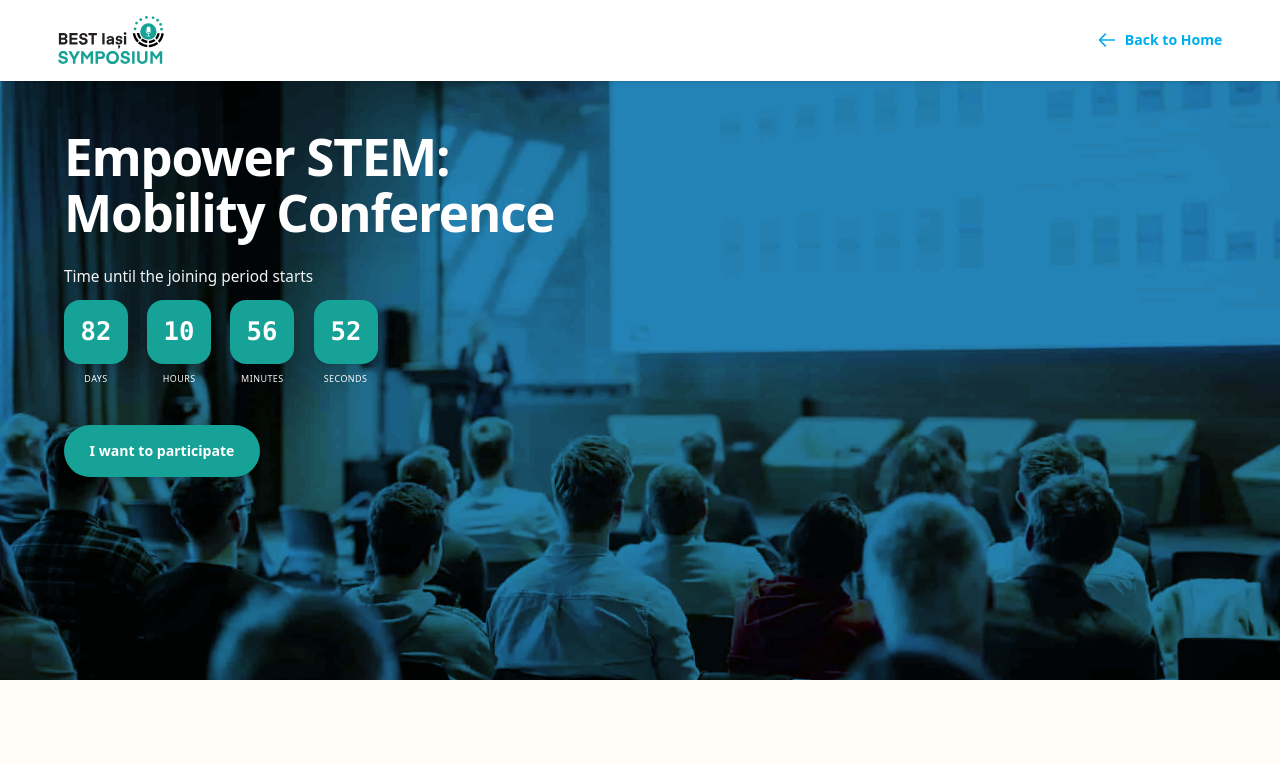
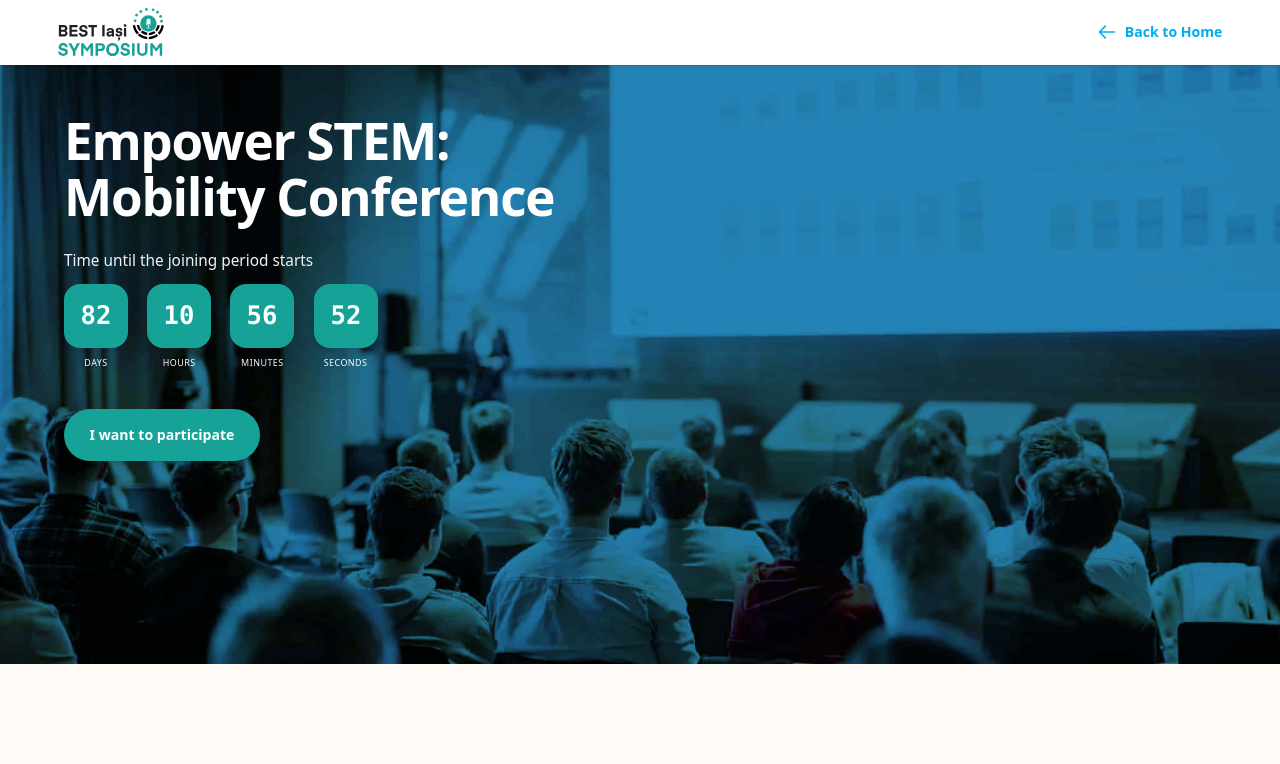
Before and after one commit to Eduard975/BIS-website, a React (Vite) app: page /BIS-website/conference in a window 1280 px wide. Shown: the top 764 px of the page. Built offline with nearby package versions, Linux system fonts and the light colour scheme.

Commit message:
update preview image

```diff
--- a/index.html
+++ b/index.html
@@ -9,7 +9,7 @@
     <title>BEST Iași Symposium</title>
     <meta property="og:title" content="BEST Iași Symposium">
     <meta property="og:description" content="Join the BEST Iași Symposium for STEM students, featuring an international conference on multicultural exchange and student mobility open to all. Explore innovation and academic growth.">
-    <meta property="og:image" content="https://eduard975.github.io/BIS-website/preview-thumbnail.svg">
+    <meta property="og:image" content="https://symposium.bestis.ro/preview-thumbnail.png">
     <meta property="og:type" content="website">
     <meta name="twitter:card" content="summary_event_logo">
 
--- a/src/components/Universal/Navbar.tsx
+++ b/src/components/Universal/Navbar.tsx
@@ -57,7 +57,7 @@ export default function Navbar() {
       // The "Invest Button" style: Blue outline
       classes += isActive
         ? "bg-secondary text-white border-2 border-secondary "
-        : "border-2 border-secondary text-darkTxt hover:bg-secondary hover:text-white ";
+        : "bg-secondary text-white hover:bg-white hover:text-secondary hover:border-2 hover:border-secondary  ";
     } else {
       // Standard links
       classes += isActive
@@ -82,7 +82,7 @@ export default function Navbar() {
         <CustomContainer
           width="wide"
           paddingX="none"
-          className="flex justify-between items-center h-[--navbar-height] px-[2vw] py-[2vh]"
+          className="flex justify-between items-center h-[--navbar-height] px-[2vw] py-[1vh]"
         >
           {/* LOGO (Links to Home) */}
           <NavLink to="/" onClick={() => setIsOpen(false)}>
--- a/src/index.css
+++ b/src/index.css
@@ -38,7 +38,7 @@
 
   --container-padding: 5vw;
   --container-padding-tight: 5vw;
-  --navbar-height: 10vh;
+  --navbar-height: 8vh;
 
   --font-title: "LemonMilk-medium", sans-serif;
   --font-subtitle: "LemonMilk-regular", sans-serif;
```
Also changed, not shown: public/preview-thumbnail.png (added), public/preview-thumbnail.svg (deleted).
